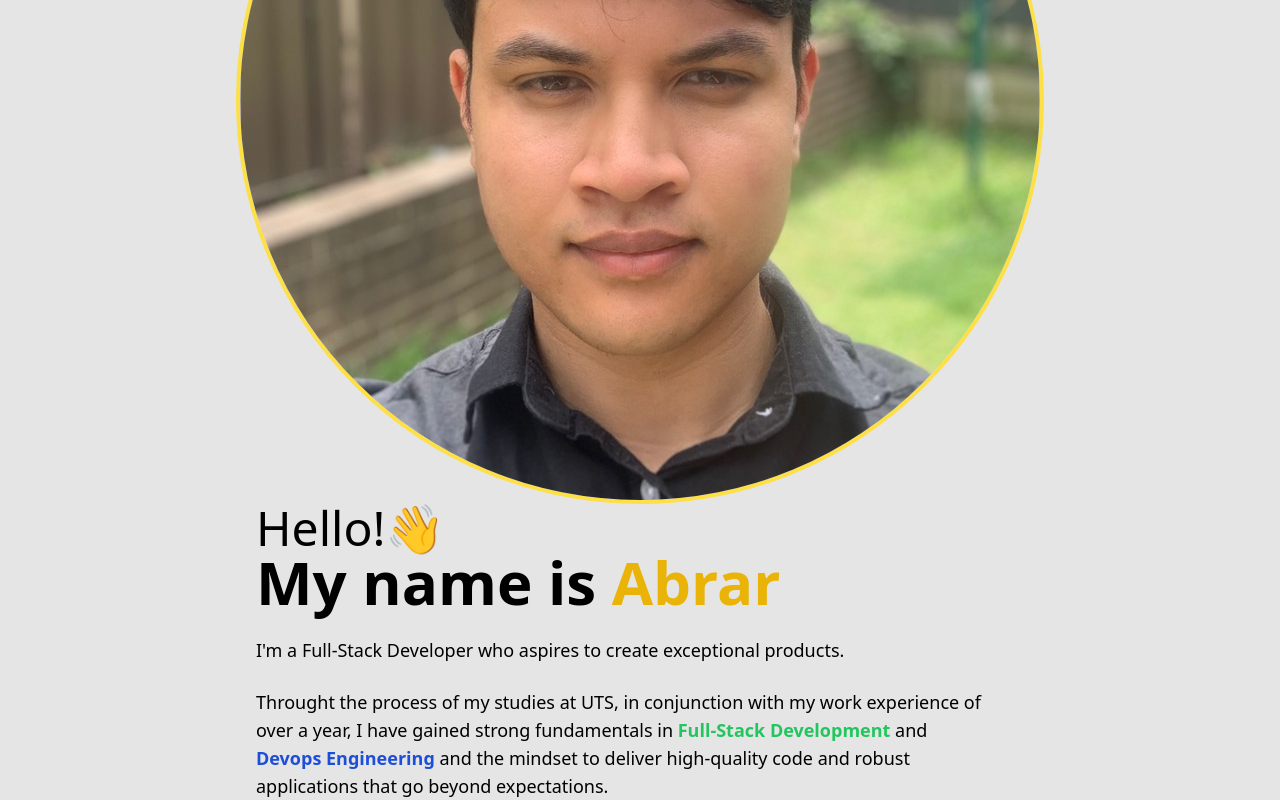
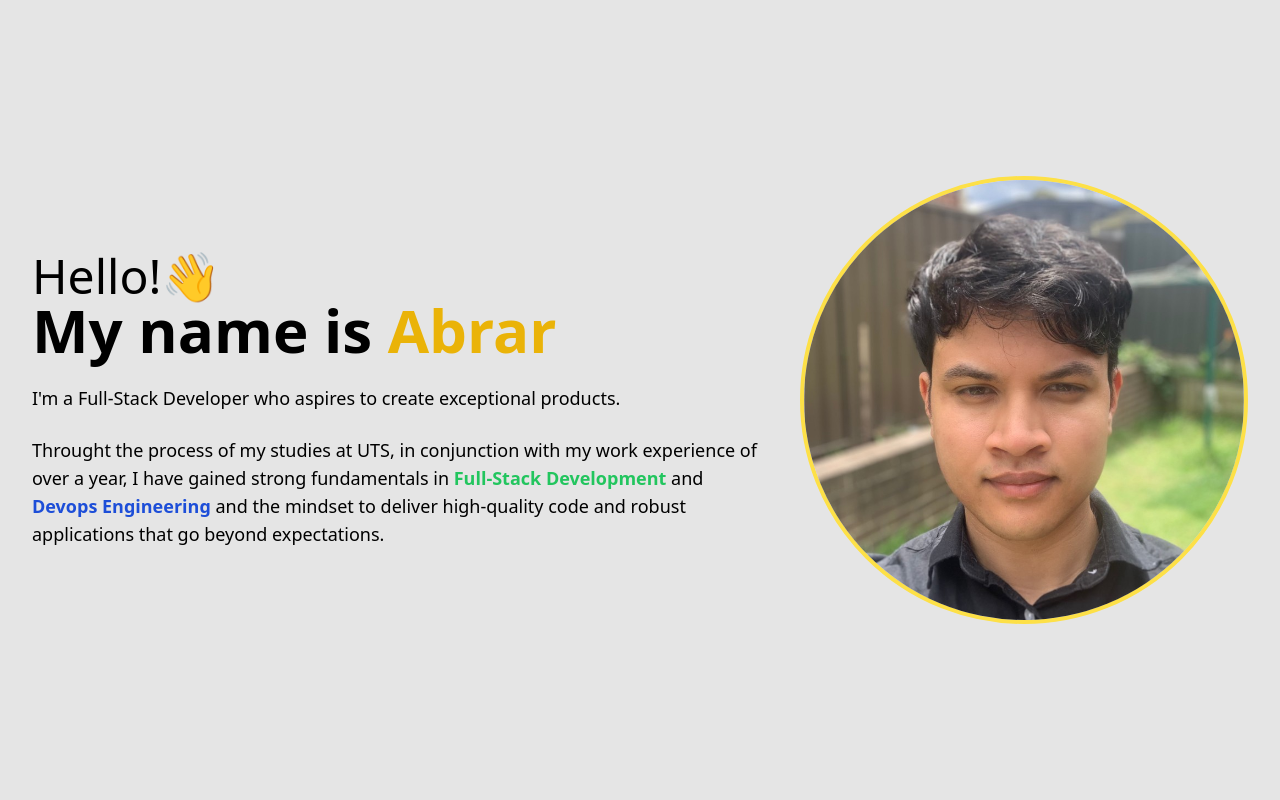
Before and after one commit to abrarbarbhuyia/portfolio-v2, a Next.js app: page / in a window 1280 px wide. Built offline with nearby package versions, Linux system fonts and the light colour scheme.

Commit message:
fix: fixed image too large

```diff
--- a/src/pages/index.tsx
+++ b/src/pages/index.tsx
@@ -14,7 +14,7 @@ const Home: NextPage = () => {
       <main className="flex h-screen justify-center bg-neutral-200">
         <div className="mx-auto flex h-full w-full max-w-7xl justify-center px-4">
           <div className="flex flex-row flex-wrap-reverse justify-center">
-            <div className="flex max-w-3xl flex-col justify-top md:justify-center md:pr-10 text-center md:text-left">
+            <div className="justify-top flex max-w-3xl flex-col text-center md:justify-center md:pr-10 md:text-left">
               <div className="text-3xl font-light md:text-5xl">Hello!👋</div>
               <div className="text-4xl font-bold md:text-6xl">
                 My name is <span className="text-yellow-500">Abrar</span>
@@ -41,13 +41,12 @@ const Home: NextPage = () => {
               </div>
             </div>
             <div className="flex flex-col items-center justify-center">
-              <div className="overflow-hidden rounded-full border-4 border-yellow-300">
+              <div className="max-h-full max-w-full overflow-hidden rounded-full border-4 border-yellow-300">
                 <Image
                   src="/images/me.jpg"
                   alt="Abrar Barbhuyia"
                   width={440}
                   height={440}
-                  className="h-64 w-64 md:h-full md:w-full"
                 />
               </div>
             </div>
```
